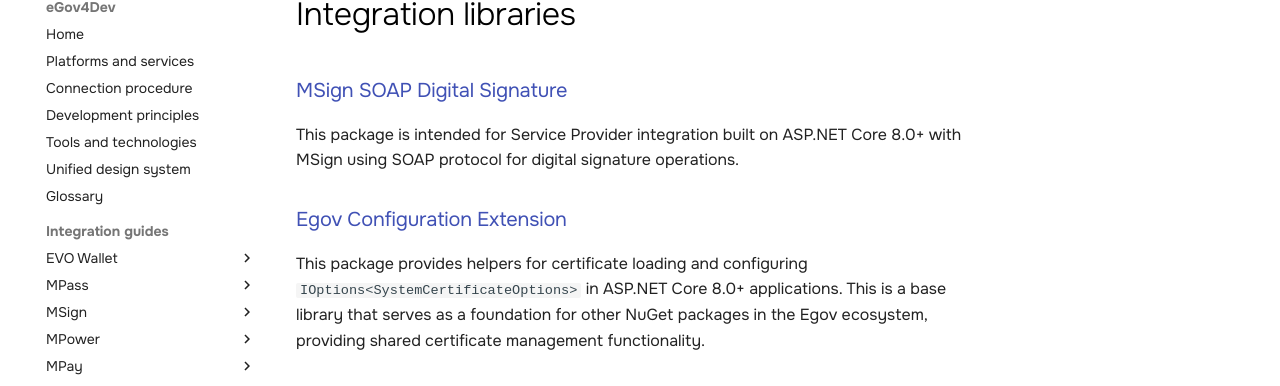
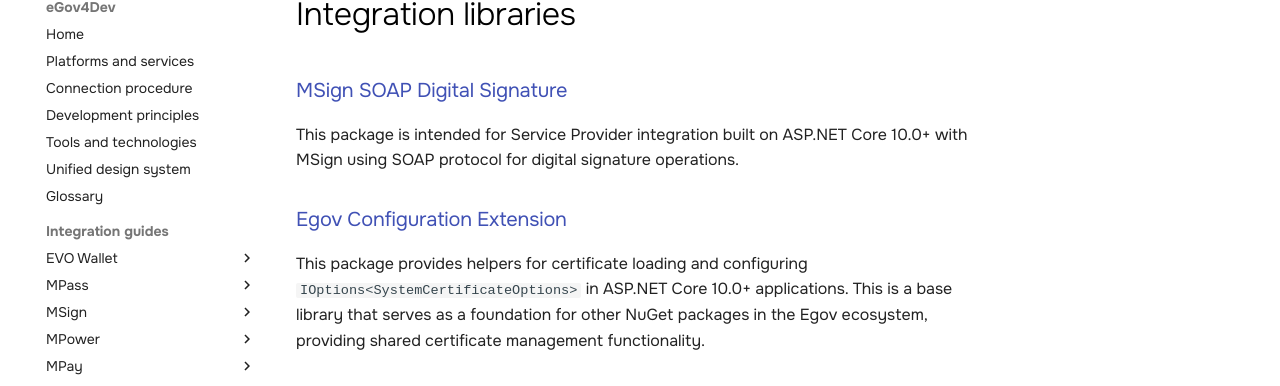
Before and after one commit to egov-moldova/egov4dev, an MkDocs documentation site: the page built from docs/guides/msign/integration-libraries.md, in a window 1280 px wide. Shown: the part 104-490 px from the top of the page. Built offline with MkDocs 1.6.1 and Material for MkDocs 9.7.7, drawn with Linux system fonts in a browser that asks for light colours.

Commit message:
Update documentation for ASP.NET Core version support
Updated the integration libraries documentation to reflect support for ASP.NET Core 10.0 instead of 8.0.

```diff
--- a/docs/guides/msign/integration-libraries.md
+++ b/docs/guides/msign/integration-libraries.md
@@ -1,7 +1,6 @@
 ### [MSign SOAP Digital Signature](https://www.nuget.org/packages/Egov.Integrations.MSign.Soap)
-
-This package is intended for Service Provider integration built on ASP.NET Core 8.0+ with MSign using SOAP protocol for digital signature operations.
+This package is intended for Service Provider integration built on ASP.NET Core 10.0+ with MSign using SOAP protocol for digital signature operations.
 
 ### [Egov Configuration Extension](https://www.nuget.org/packages/Egov.Extensions.Configuration)
 
-This package provides helpers for certificate loading and configuring `IOptions<SystemCertificateOptions>` in ASP.NET Core 8.0+ applications. This is a base library that serves as a foundation for other NuGet packages in the Egov ecosystem, providing shared certificate management functionality.
+This package provides helpers for certificate loading and configuring `IOptions<SystemCertificateOptions>` in ASP.NET Core 10.0+ applications. This is a base library that serves as a foundation for other NuGet packages in the Egov ecosystem, providing shared certificate management functionality.
```
